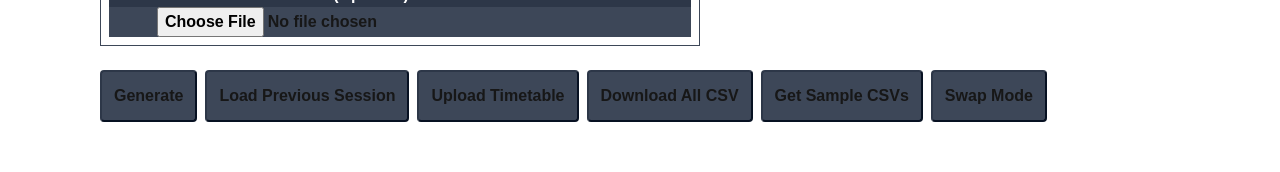
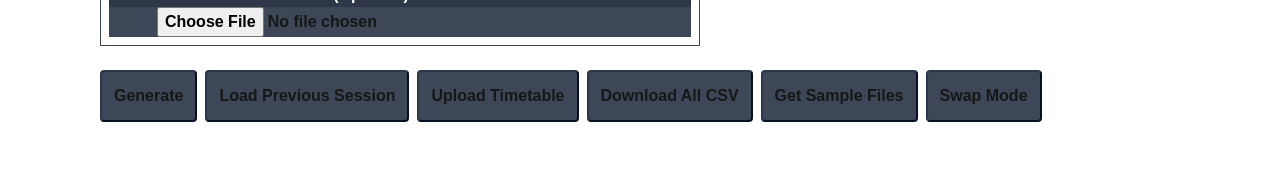
Before and after one commit to Surya-nara0123/schedulemakerUpdatedUI, a Next.js app: page /scheduleGen in a window 1280 px wide. Shown: the part 490-662 px from the top of the page. Built offline with nearby package versions, Linux system fonts and the light colour scheme.

Commit message:
Added json blocking files to Get Sample Button functionality

```diff
--- a/src/app/scheduleGen/page.tsx
+++ b/src/app/scheduleGen/page.tsx
@@ -824,6 +824,8 @@ export default function Page() {
       { name: "class_courses.csv", path: "/class_courses.csv" },
       { name: "proffs_to_short.csv", path: "/proffs_to_short.csv" },
       { name: "labs.csv", path: "/labs.csv" },
+      { name: "lab_blocking.json", path: "/lab_timings.json" },
+      { name: "professor_blocking.json", path: "/proff_timmings.json" },
     ];
 
     files.forEach(async (file) => {
@@ -1144,7 +1146,7 @@ export default function Page() {
         className="bg-[#3d4758] p-3 mt-3 ml-2 mb-2 rounded border-[#2d3748] border-r-[#071122] border-b-[#071122] border-2 active:border-black active:border-l-[#071122] active:border-t-[#071122]"
         onClick={(e) => getSamples()}
       >
-        Get Sample CSVs
+        Get Sample Files
       </button>
       <button
         className="bg-[#3d4758] p-3 mt-3 ml-2 mb-2 rounded border-[#2d3748] border-r-[#071122] border-b-[#071122] border-2 active:border-black active:border-l-[#071122] active:border-t-[#071122]"
```
